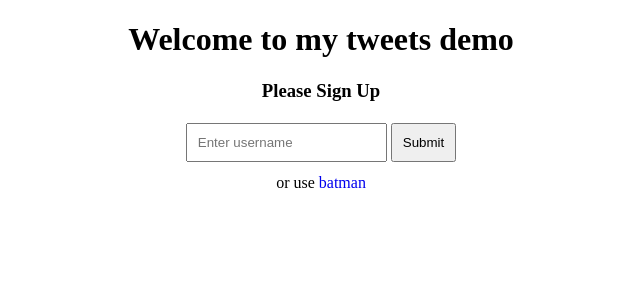
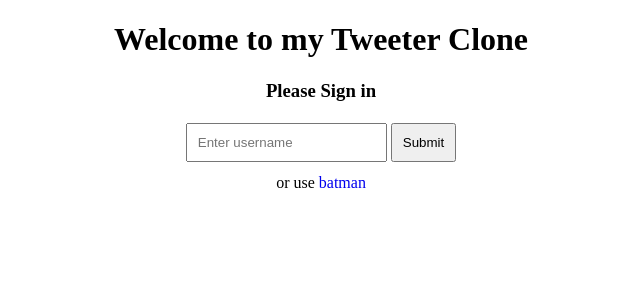
Before and after one commit to Serg702/myTweetsPages, a React (Create React App) app: page /reply/26p5pskqi88i58qmza2gid in a window 1280 px wide. Shown: the top 300 px of the page, without its empty margins (319-959 px from the left). Built offline with nearby package versions, Linux system fonts and the light colour scheme.

Commit message:
Refactor: change header name

```diff
--- a/src/components/LoginPage.js
+++ b/src/components/LoginPage.js
@@ -62,8 +62,8 @@ class LoginPage extends Component {
     return (
       <div>
         <div className={headerStyles}>
-          <h1>Welcome to my tweets demo </h1>
-          <h3>Please Sign Up</h3>
+          <h1>Welcome to my Tweeter Clone</h1>
+          <h3>Please Sign in</h3>
           <form onSubmit={this.handleSubmit}>
             <input
               type="text"
```
